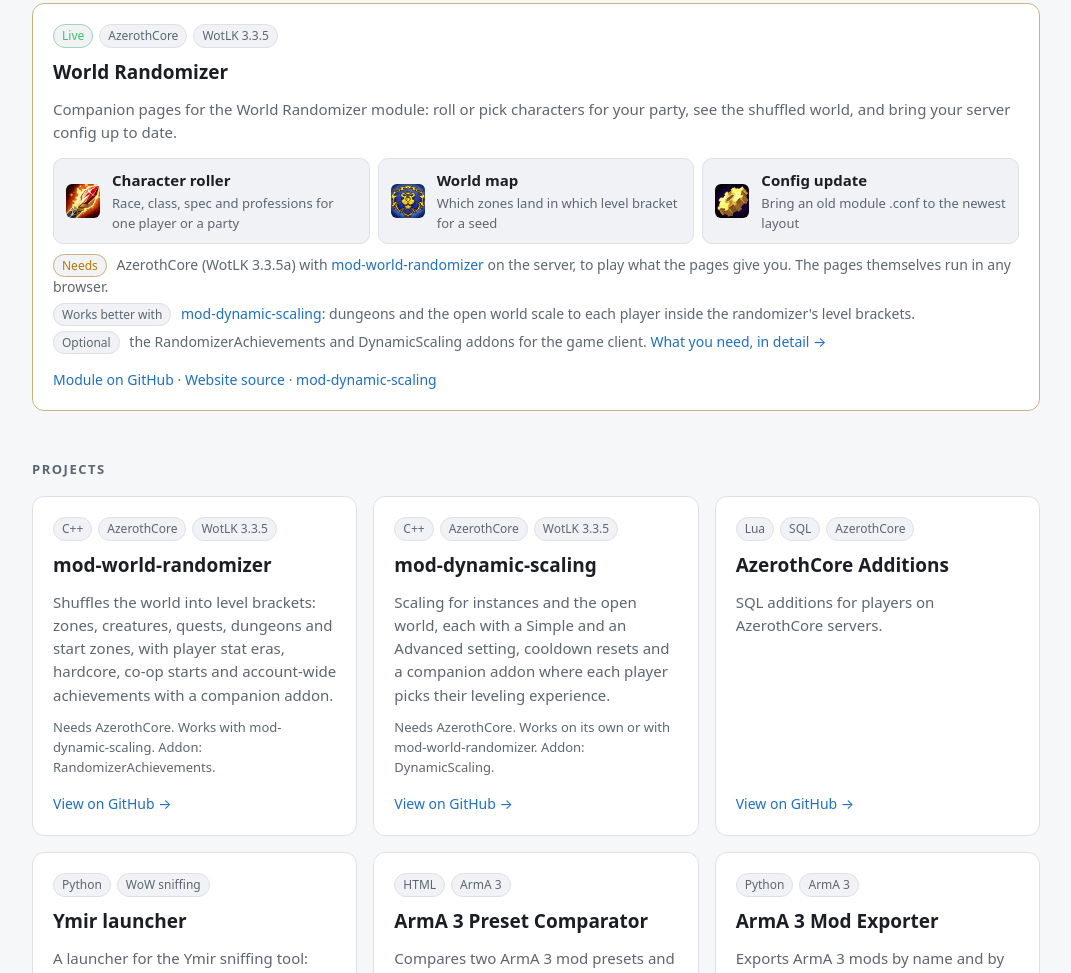
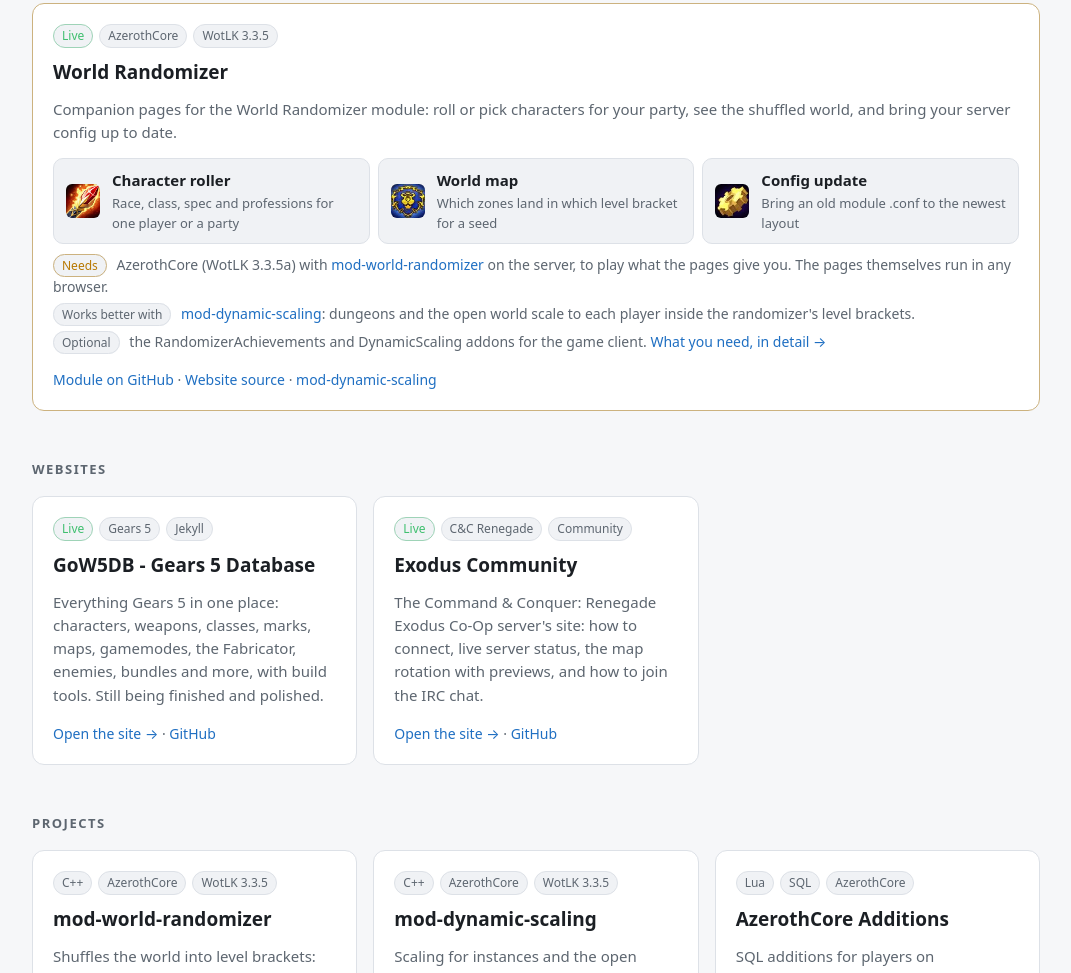
Before and after one commit to TheSCREWEDSoftware/TheSCREWEDSoftware.github.io, a plain HTML site: page index.html in a window 1280 px wide. Shown: the part 423-1396 px from the top of the page, without its empty margins (104-1175 px from the left). Drawn offline with Linux system fonts and the light colour scheme.

Commit message:
Websites: GoW5DB and the Exodus Community site
Co-Authored-By: Claude Opus 5.5 <noreply@anthropic.com>

```diff
--- a/index.html
+++ b/index.html
@@ -161,6 +161,30 @@
     </div>
   </section>
 
+  <section id="sites">
+    <h2>Websites</h2>
+    <div class="grid">
+      <article class="card">
+        <div class="tags"><span class="tag live">Live</span><span class="tag">Gears 5</span>
+          <span class="tag">Jekyll</span></div>
+        <h3>GoW5DB - Gears 5 Database</h3>
+        <p>Everything Gears 5 in one place: characters, weapons, classes, marks, maps, gamemodes, the Fabricator,
+          enemies, bundles and more, with build tools. Still being finished and polished.</p>
+        <p class="more"><a href="/GoW5DB/">Open the site &rarr;</a> &middot;
+          <a href="https://github.com/TheSCREWEDSoftware/GoW5DB">GitHub</a></p>
+      </article>
+      <article class="card">
+        <div class="tags"><span class="tag live">Live</span><span class="tag">C&amp;C Renegade</span>
+          <span class="tag">Community</span></div>
+        <h3>Exodus Community</h3>
+        <p>The Command &amp; Conquer: Renegade Exodus Co-Op server's site: how to connect, live server status, the map
+          rotation with previews, and how to join the IRC chat.</p>
+        <p class="more"><a href="https://cnc-exoduscommunity.github.io/">Open the site &rarr;</a> &middot;
+          <a href="https://github.com/cnc-exoduscommunity/cnc-exoduscommunity.github.io">GitHub</a></p>
+      </article>
+    </div>
+  </section>
+
   <section id="projects">
     <h2>Projects</h2>
     <div class="grid">
```
